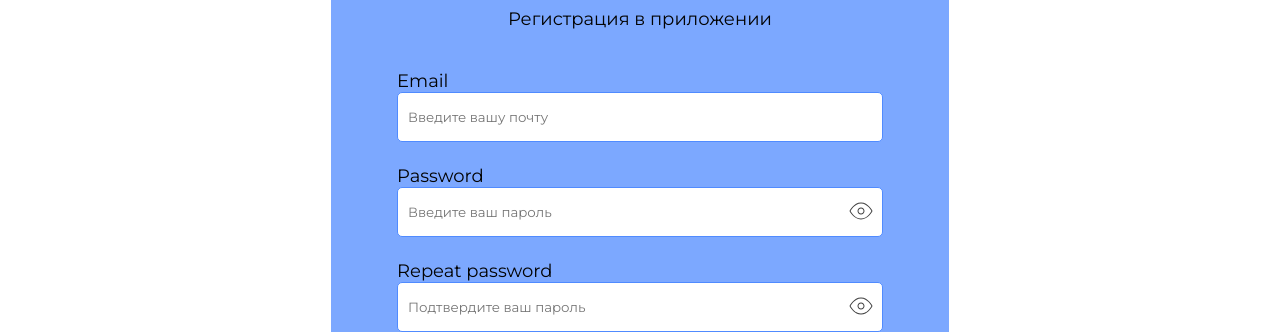
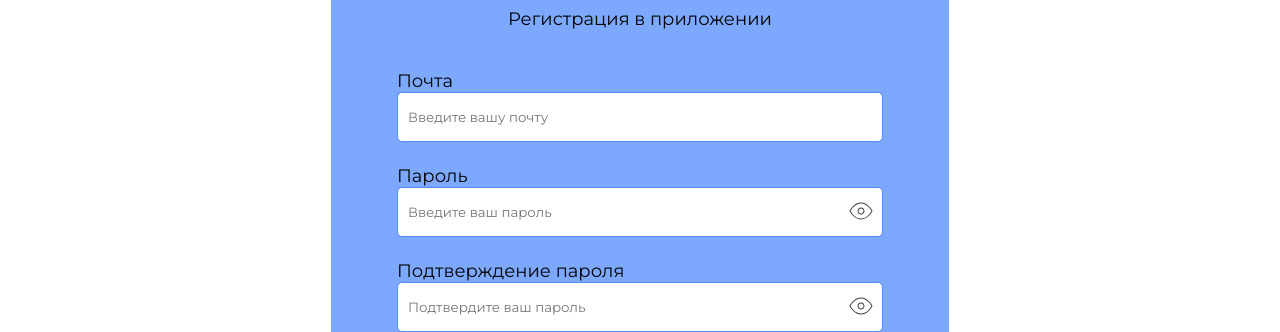
Before and after one commit to D0nechka/VibeZ, a React (Vite) app: page / in a window 1280 px wide. Shown: the part 197-529 px from the top of the page. Built offline with nearby package versions, Linux system fonts and the light colour scheme.

Commit message:
fix: фикс языка и описания

```diff
--- a/src/features/AuthForm/ui/AuthForm.tsx
+++ b/src/features/AuthForm/ui/AuthForm.tsx
@@ -20,7 +20,7 @@ export const AuthForm: FC = () => {
             <Text className={cls.title}>Вход в приложение</Text>
             <Input
                 placeholder='Введите вашу почту'
-                labelText='Email'
+                labelText='Почта'
                 classNameContainer={cls.inputContainerEmail}
                 className={cls.input}
                 value={email}
@@ -28,7 +28,7 @@ export const AuthForm: FC = () => {
             />
             <Input
                 placeholder='Введите ваш пароль'
-                labelText='Password'
+                labelText='Пароль'
                 classNameContainer={cls.inputContainerPassword}
                 className={cls.input}
                 isPassword
--- a/src/features/RegForm/ui/RegForm.tsx
+++ b/src/features/RegForm/ui/RegForm.tsx
@@ -21,7 +21,7 @@ export const RegForm = () => {
             <Text className={cls.title}>Регистрация в приложении</Text>
             <Input
                 placeholder='Введите вашу почту'
-                labelText='Email'
+                labelText='Почта'
                 classNameContainer={cls.inputContainerEmail}
                 className={cls.input}
                 value={email}
@@ -29,7 +29,7 @@ export const RegForm = () => {
             />
             <Input
                 placeholder='Введите ваш пароль'
-                labelText='Password'
+                labelText='Пароль'
                 classNameContainer={cls.inputContainerPassword}
                 className={cls.input}
                 isPassword
@@ -38,7 +38,7 @@ export const RegForm = () => {
             />
             <Input
                 placeholder='Подтвердите ваш пароль'
-                labelText='Repeat password'
+                labelText='Подтверждение пароля'
                 classNameContainer={cls.inputContainerPassword}
                 className={cls.input}
                 isPassword
```
Also changed, not shown: src/widgets/AuthRegForm/README.md, src/widgets/ThemeSwitcher/README.md.
